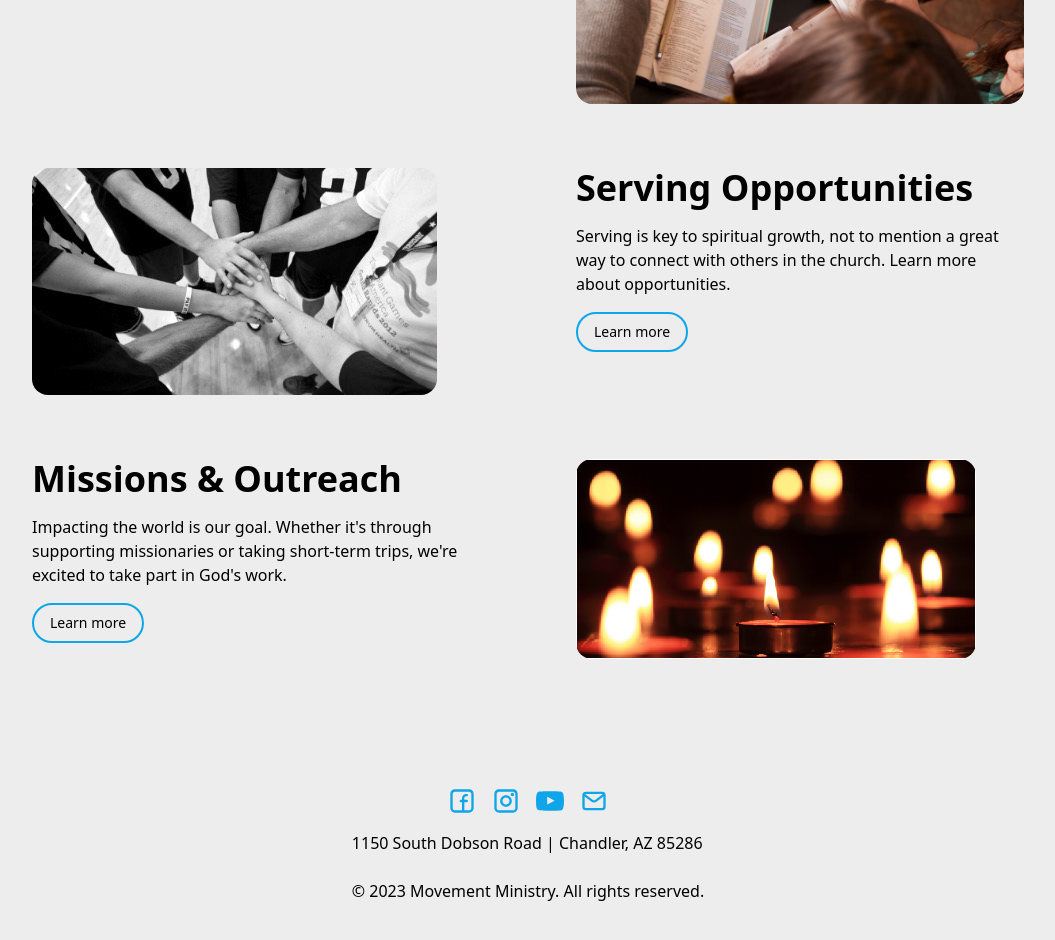
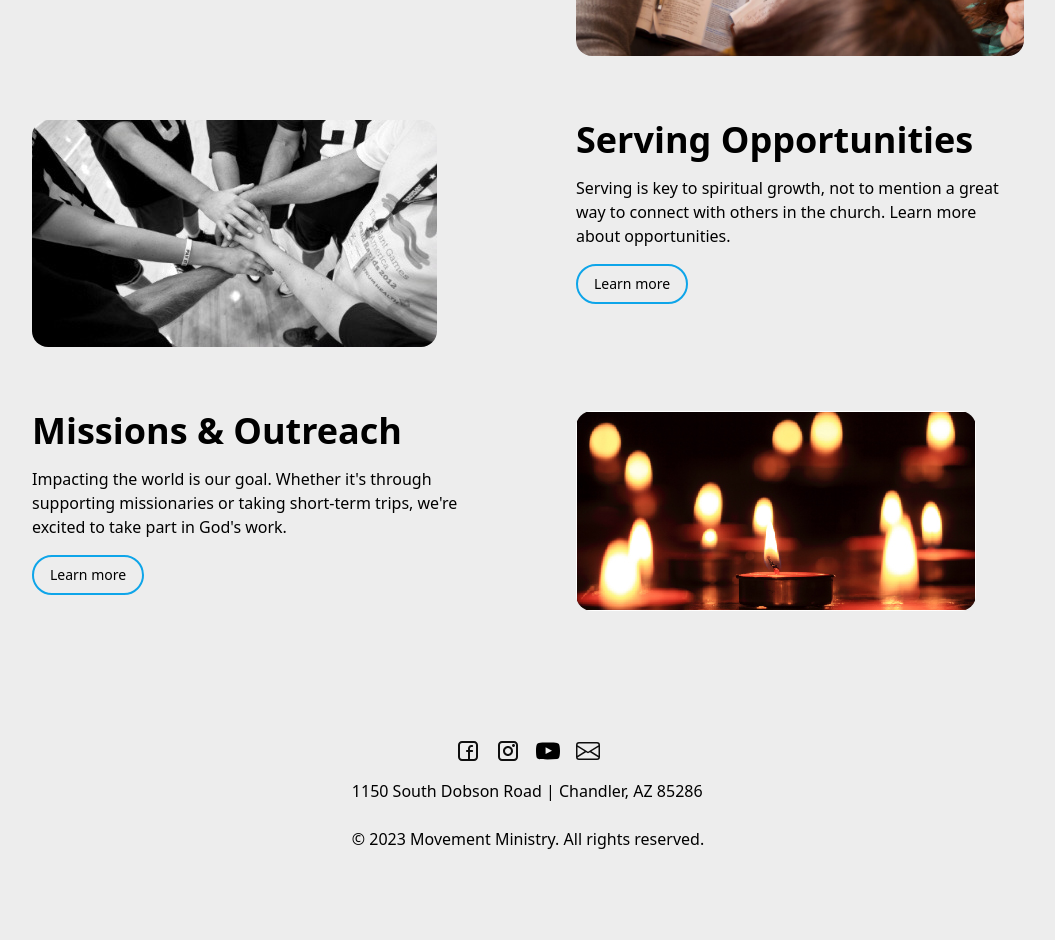
Before and after one commit to Richarizaard/mvmt-web, a React (Create React App) app: page / in a window 1280 px wide. Shown: the part 1200-2140 px from the top of the page, without its empty margins (112-1167 px from the left). Built offline with nearby package versions, Linux system fonts and the light colour scheme.

Commit message:
Update icons and about page

```diff
--- a/src/components/MvmtFooter.tsx
+++ b/src/components/MvmtFooter.tsx
@@ -10,24 +10,24 @@ const MvmtFooter = () => {
           target="_blank"
           rel="noopener noreferrer"
         >
-          <SVGIcon name="facebook" fill="#0ea5e9" />
+          <SVGIcon name="facebook" className="hover:fill-sky-500" />
         </Link>
         <Link
           to="https://www.instagram.com/azmovement/"
           target="_blank"
           rel="noopener noreferrer"
         >
-          <SVGIcon name="instagram" fill="#0ea5e9" />
+          <SVGIcon name="instagram" className="hover:fill-sky-500" />
         </Link>
         <Link
           to="https://www.youtube.com/@MovementMinistry"
           target="_blank"
           rel="noopener noreferrer"
         >
-          <SVGIcon name="youtube" className="stroke-sky-500" />
+          <SVGIcon name="youtube" className="hover:fill-sky-500" />
         </Link>
         <Link to="/contact-us">
-          <SVGIcon name="email" className="stroke-sky-500" />
+          <SVGIcon name="email" className="hover:fill-sky-500" />
         </Link>
       </div>
       <div>
--- a/src/components/MvmtHeader.tsx
+++ b/src/components/MvmtHeader.tsx
@@ -10,10 +10,10 @@ const MvmtHeader = () => {
         <Link to={'/'}>
           <img src={logo} alt="" />
         </Link>
-        <Link to={'/ministries'}>Ministries</Link>
-        <Link to={'/sermons'}>Sermons</Link>
-        <Link to={'/events'}>Events</Link>
-        <Link to={'/about-us'}>About us</Link>
+        <Link to={'/ministries'} className="hover:text-sky-500">Ministries</Link>
+        <Link to={'/sermons'} className="hover:text-sky-500">Sermons</Link>
+        <Link to={'/events'} className="hover:text-sky-500">Events</Link>
+        <Link to={'/about-us'} className="hover:text-sky-500">About us</Link>
       </div>
       <div className="flex items-center">
         <button className="rounded-lg bg-sky-500 text-white p-2 px-5">
--- a/src/components/PageDetailsCard.tsx
+++ b/src/components/PageDetailsCard.tsx
@@ -47,9 +47,11 @@ const PageDetailsCard = ({
           </div>
         )}
       </div>
-      <div className="col-span-2 sm:col-span-1">
-        <img className="rounded-2xl" src={img} alt="" />
-      </div>
+      {img && (
+        <div className="col-span-2 sm:col-span-1">
+          <img className="rounded-2xl" src={img} alt="" />
+        </div>
+      )}
     </div>
   )
 }
--- a/src/components/PageIntroCard.tsx
+++ b/src/components/PageIntroCard.tsx
@@ -26,7 +26,7 @@ const PageIntroCard = ({
   const isMobile = useMediaQuery(`(max-width: ${MAX_WIDTH_PHONE})`)
 
   return (
-    <div className="grid grid-cols-2 py-6 sm:py-12">
+    <div className="grid grid-cols-2 pt-6 pb-2 sm:pt-12">
       <div className="leading-normal col-span-2 sm:col-span-1">
         <div className="pb-2 md:pb-4 text-4xl md:text-7xl font-semibold">
           {title && title}
@@ -36,7 +36,7 @@ const PageIntroCard = ({
           )}
         </div>
 
-        {desc && <MvmtParagraphLarge className={className}>{desc}</MvmtParagraphLarge>}
+        {desc && <MvmtParagraphLarge className={"whitespace-pre-wrap"}>{desc}</MvmtParagraphLarge>}
         {ctaButtons && (
           <div className="flex justify-start gap-4 py-4 text-xs lg:text-base ">
             <button
--- a/src/domains/Events.tsx
+++ b/src/domains/Events.tsx
@@ -5,7 +5,7 @@ const Events = () => {
   return (
     <PageIntroCard
       typedStrings={['Events']}
-      desc={`Take a look below to stay informed of meetings, events, activities, and key dates.  You can sign up for many of these through our Facebook group page.  If you don't use Facebook, don't worry about signing up - you're more than welcome to join us!  Send us a message if you have any questions.`}
+      desc={`Take a look below to stay informed of meetings, events, activities, and key dates.\n\nYou can sign up for many of these through our Facebook group page.  If you don't use Facebook, don't worry about signing up - you're more than welcome to join us!  Send us a message if you have any questions.`}
       img={home}
     />
   )
--- a/src/domains/Ministries.tsx
+++ b/src/domains/Ministries.tsx
@@ -53,9 +53,10 @@ const Ministries = () => {
         img={home}
       />
       <div className="grid grid-cols-[repeat(auto-fill,minmax(333px,auto))]">
-        {ministries.map((ministry) => {
+        {ministries.map((ministry, idx) => {
           return (
             <ContentCard
+              key={idx}
               title={ministry.title}
               desc={ministry.desc}
               img={ministry.img}
--- a/src/domains/NewHere.tsx
+++ b/src/domains/NewHere.tsx
@@ -7,7 +7,7 @@ const NewHere = () => {
       typedStrings={['New here?']}
       img={home}
       desc={
-        "We're looking forward to meeting you!  We tried to think of everything you'd need to know, but if we missed anything, please don't hesitate to ask.  We would love to help you with whatever you need and hope you enjoy your visit!"
+        "We're looking forward to meeting you! We tried to think of everything you'd need to know, but if we missed anything, please don't hesitate to ask.\n\nWe would love to help you with whatever you need and hope you enjoy your visit!"
       }
     />
   )
--- a/src/utils/Icon.tsx
+++ b/src/utils/Icon.tsx
@@ -5,6 +5,8 @@ export const IconsList = [
   'bible',
   'hamburger',
   'facebook',
+  'chevron-down',
+  'chevron-up',
 ]
 
 interface SvgIconProps {
@@ -157,29 +159,13 @@ const getPath = ({ name, className, fill, width, height }: SvgIconProps) => {
       return (
         <svg
           className={className}
-          fill={fill}
           width={width}
           height={height}
           viewBox="0 -3 20 20"
         >
-          <g
-            id="Page-1"
-            stroke="none"
-            strokeWidth="1"
-            fill="none"
-            fillRule="evenodd"
-          >
-            <g
-              id="Dribbble-Light-Preview"
-              transform="translate(-300.000000, -7442.000000)"
-              fill="#0ea5e9"
-            >
-              <g id="icons" transform="translate(56.000000, 160.000000)">
-                <path
-                  d="M251.988432,7291.58588 L251.988432,7285.97425 C253.980638,7286.91168 255.523602,7287.8172 257.348463,7288.79353 C255.843351,7289.62824 253.980638,7290.56468 251.988432,7291.58588 M263.090998,7283.18289 C262.747343,7282.73013 262.161634,7282.37809 261.538073,7282.26141 C259.705243,7281.91336 248.270974,7281.91237 246.439141,7282.26141 C245.939097,7282.35515 245.493839,7282.58153 245.111335,7282.93357 C243.49964,7284.42947 244.004664,7292.45151 244.393145,7293.75096 C244.556505,7294.31342 244.767679,7294.71931 245.033639,7294.98558 C245.376298,7295.33761 245.845463,7295.57995 246.384355,7295.68865 C247.893451,7296.0008 255.668037,7296.17532 261.506198,7295.73552 C262.044094,7295.64178 262.520231,7295.39147 262.895762,7295.02447 C264.385932,7293.53455 264.28433,7285.06174 263.090998,7283.18289"
-                  id="youtube-[#168]"
-                ></path>
-              </g>
+          <g transform="translate(-300.000000, -7442.000000)">
+            <g transform="translate(56.000000, 160.000000)">
+              <path d="M251.988432,7291.58588 L251.988432,7285.97425 C253.980638,7286.91168 255.523602,7287.8172 257.348463,7288.79353 C255.843351,7289.62824 253.980638,7290.56468 251.988432,7291.58588 M263.090998,7283.18289 C262.747343,7282.73013 262.161634,7282.37809 261.538073,7282.26141 C259.705243,7281.91336 248.270974,7281.91237 246.439141,7282.26141 C245.939097,7282.35515 245.493839,7282.58153 245.111335,7282.93357 C243.49964,7284.42947 244.004664,7292.45151 244.393145,7293.75096 C244.556505,7294.31342 244.767679,7294.71931 245.033639,7294.98558 C245.376298,7295.33761 245.845463,7295.57995 246.384355,7295.68865 C247.893451,7296.0008 255.668037,7296.17532 261.506198,7295.73552 C262.044094,7295.64178 262.520231,7295.39147 262.895762,7295.02447 C264.385932,7293.53455 264.28433,7285.06174 263.090998,7283.18289"></path>
             </g>
           </g>
         </svg>
@@ -188,27 +174,42 @@ const getPath = ({ name, className, fill, width, height }: SvgIconProps) => {
       return (
         <svg
           className={className}
-          // fill={fill}
+          fill={fill}
           width={width}
           height={height}
+          viewBox="0 0 16 16"
+          xmlns="http://www.w3.org/2000/svg"
+        >
+          <path d="M0 4a2 2 0 0 1 2-2h12a2 2 0 0 1 2 2v8a2 2 0 0 1-2 2H2a2 2 0 0 1-2-2V4Zm2-1a1 1 0 0 0-1 1v.217l7 4.2 7-4.2V4a1 1 0 0 0-1-1H2Zm13 2.383-4.708 2.825L15 11.105V5.383Zm-.034 6.876-5.64-3.471L8 9.583l-1.326-.795-5.64 3.47A1 1 0 0 0 2 13h12a1 1 0 0 0 .966-.741ZM1 11.105l4.708-2.897L1 5.383v5.722Z" />
+        </svg>
+      )
+    case 'chevron-down':
+      return (
+        <svg
+          width="24"
+          height="24"
           viewBox="0 0 24 24"
           fill="none"
           xmlns="http://www.w3.org/2000/svg"
         >
           <path
-            d="M4 7.00005L10.2 11.65C11.2667 12.45 12.7333 12.45 13.8 11.65L20 7"
-            strokeWidth="2"
-            strokeLinecap="round"
-            strokeLinejoin="round"
+            d="M6.34317 7.75732L4.92896 9.17154L12 16.2426L19.0711 9.17157L17.6569 7.75735L12 13.4142L6.34317 7.75732Z"
+            fill="currentColor"
           />
-          <rect
-            x="3"
-            y="5"
-            width="18"
-            height="14"
-            rx="2"
-            strokeWidth="2"
-            strokeLinecap="round"
+        </svg>
+      )
+    case 'chevron-up':
+      return (
+        <svg
+          width="24"
+          height="24"
+          viewBox="0 0 24 24"
+          fill="none"
+          xmlns="http://www.w3.org/2000/svg"
+        >
+          <path
+            d="M17.6569 16.2427L19.0711 14.8285L12.0001 7.75739L4.92896 14.8285L6.34317 16.2427L12.0001 10.5858L17.6569 16.2427Z"
+            fill="currentColor"
           />
         </svg>
       )
@@ -220,8 +221,8 @@ const SVGIcon = ({
   name = '',
   className = '',
   fill = '#0F0F0F',
-  width = '28',
-  height = '28',
+  width = '24',
+  height = '24',
 }) => getPath({ name, className, fill, width, height })
 
 export default SVGIcon
```
Also changed, not shown: src/components/DropdownText.tsx (added, +38 -0 lines), src/domains/AboutUs.tsx (+43 -1 lines).
